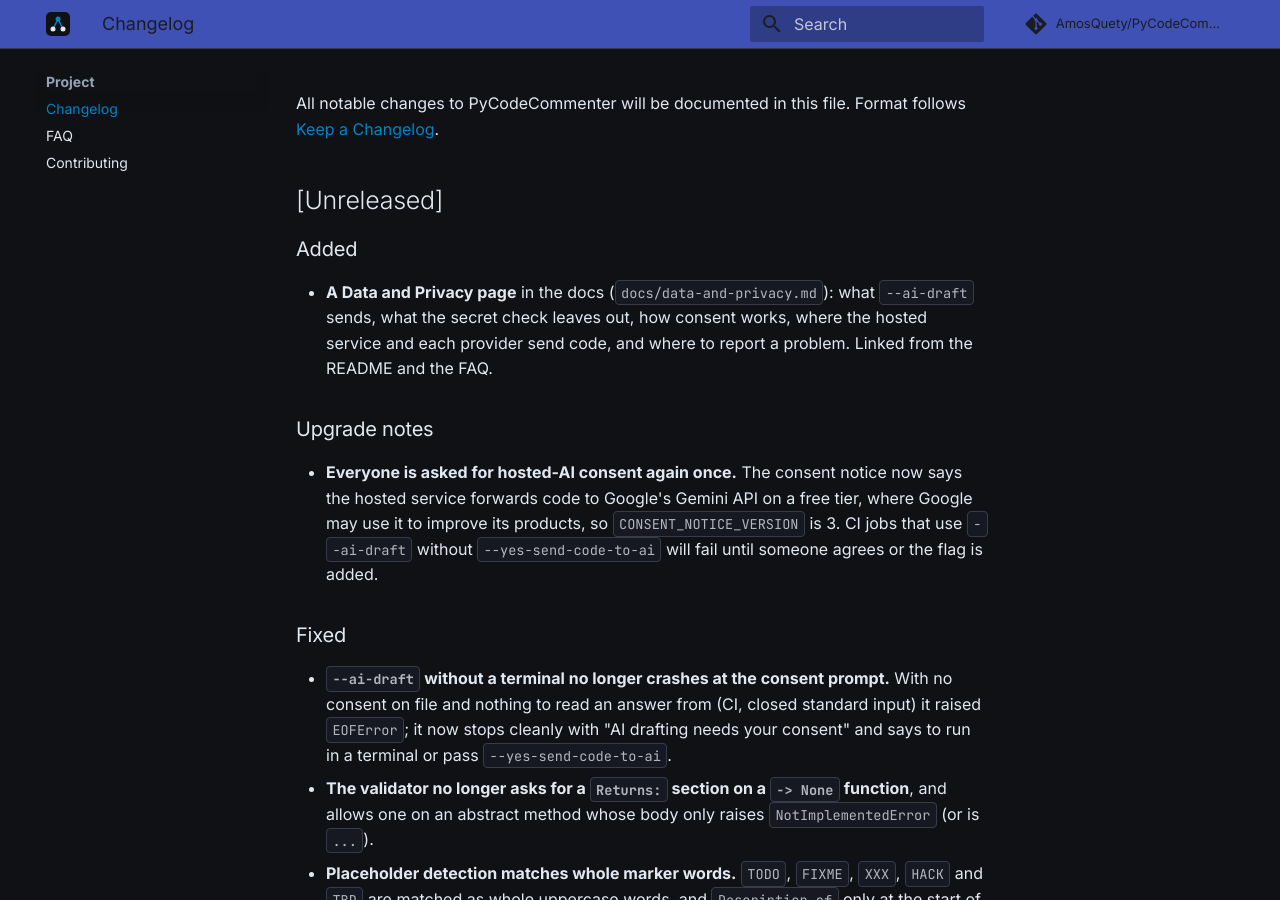
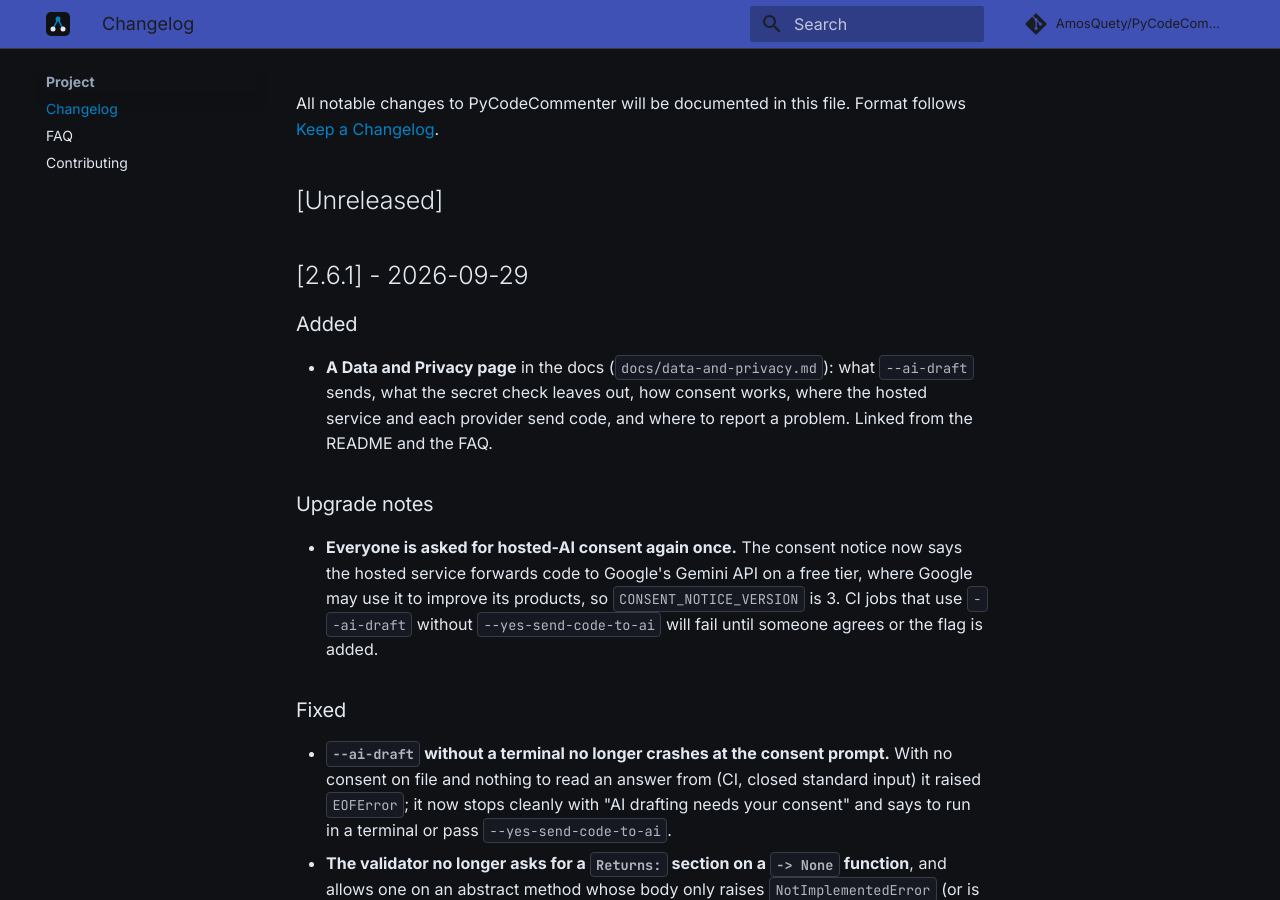
Before and after one commit to AmosQuety/PyCodeCommenter, an MkDocs documentation site: the page built from docs/changelog.md, in a window 1280 px wide and 900 px high, scrolled down 320 px. Built offline with MkDocs 1.6.1 and Material for MkDocs 9.7.7, drawn with Linux system fonts in a browser that asks for light colours; comment, search, counter and statistics services are not loaded.

Commit message:
chore: bump version to 2.6.1

```diff
--- a/CHANGELOG.md
+++ b/CHANGELOG.md
@@ -4,6 +4,8 @@
 Format follows [Keep a Changelog](https://keepachangelog.com/en/1.0.0/).
 
 ## [Unreleased]
+
+## [2.6.1] - 2026-09-29
 
 ### Added
 - **A Data and Privacy page** in the docs (`docs/data-and-privacy.md`): what
--- a/PyCodeCommenter/__init__.py
+++ b/PyCodeCommenter/__init__.py
@@ -11,7 +11,7 @@
 from .type_analyzer import TypeAnalyzer
 from .docstring_parser import DocstringParser
 
-__version__ = "2.6.0"
+__version__ = "2.6.1"
 
 
 __all__ = [
--- a/llms.txt
+++ b/llms.txt
@@ -56,7 +56,7 @@
 - **Parsed input styles**: Google, Sphinx, NumPy (all full)
 - **Runtime dependencies**: `ruamel.yaml` (config files), `libcst` (docstring patching)
 - **AI / LLM calls**: none by default (deterministic); optional with `--ai-draft`
-- **Version**: 2.6.0
+- **Version**: 2.6.1
 - **License**: MIT
 - **Repository**: https://github.com/AmosQuety/PyCodeCommenter
 
--- a/pyproject.toml
+++ b/pyproject.toml
@@ -4,7 +4,7 @@
 
 [project]
 name = "pycodecommenter"
-version = "2.6.0"
+version = "2.6.1"
 
 description = "Write, validate and measure Python docstrings from your code's AST: deterministic by default, with optional, labelled AI drafting."
 readme = "README.md"
```
Also changed, not shown: docs/index.md (+2 -2 lines), 1 other file.
